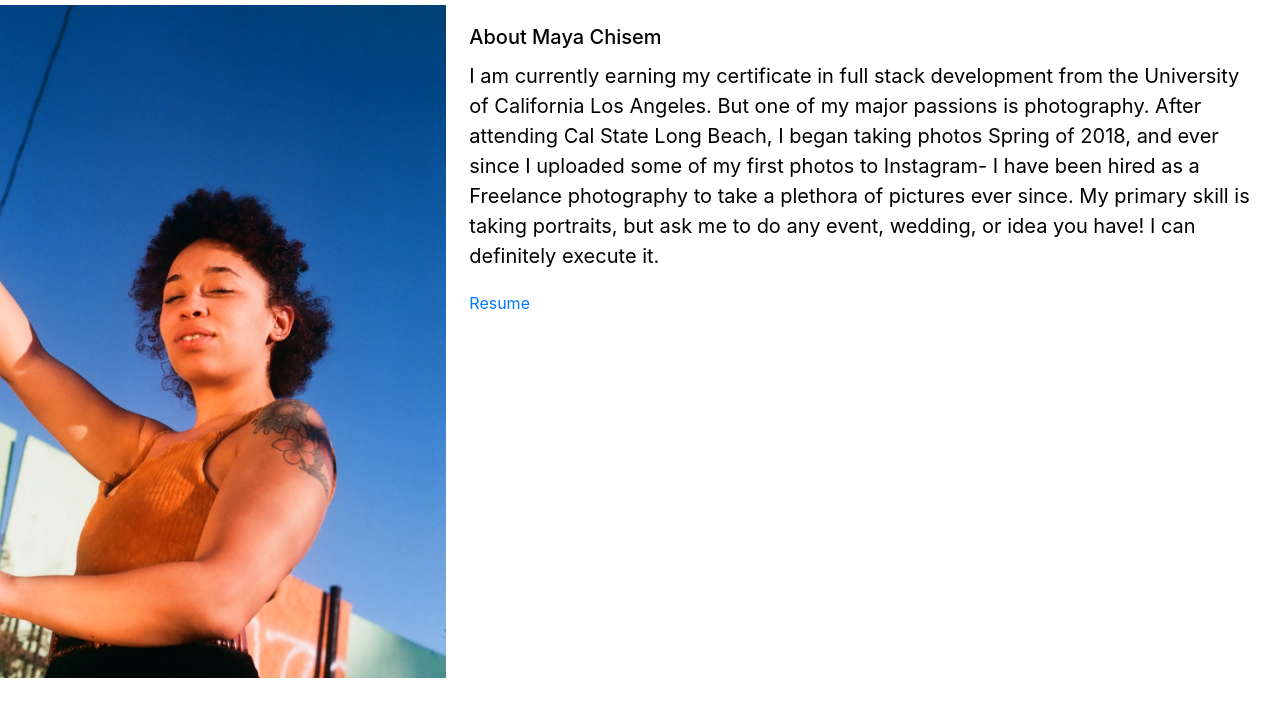
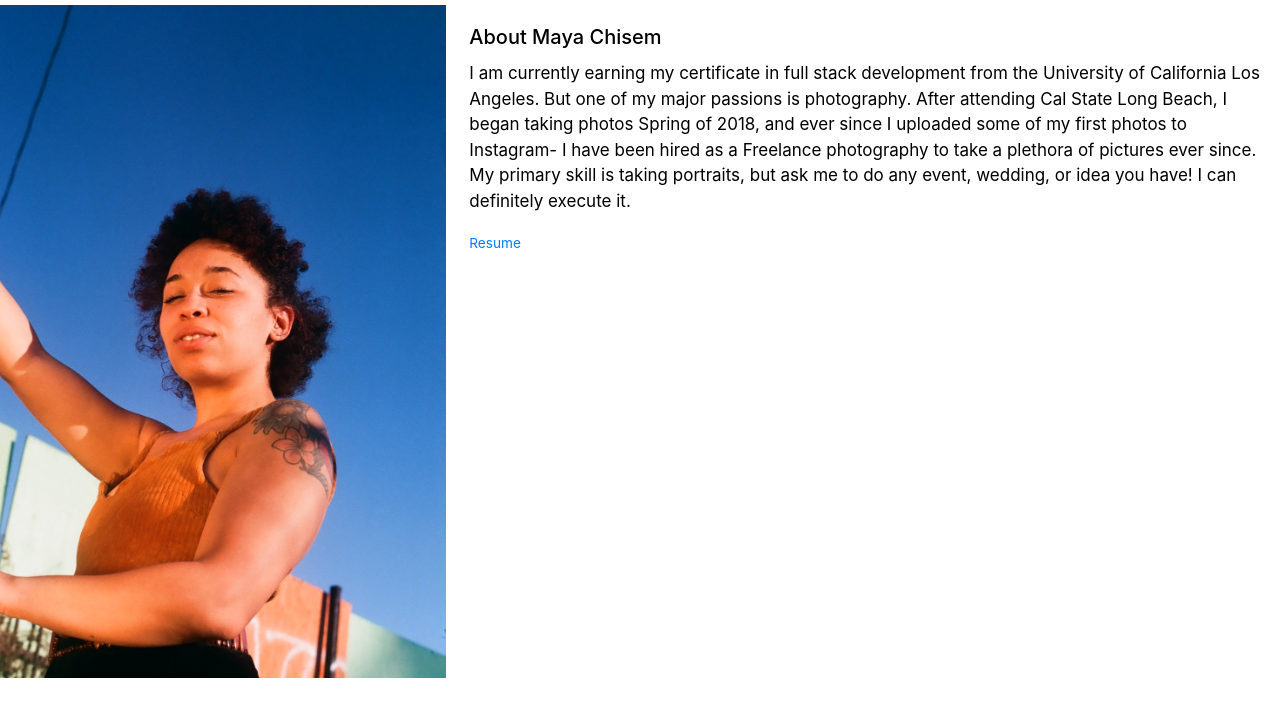
Before and after one commit to mchisem/MayaChisem, a website: page public/about.html in a window 1280 px wide. Shown: the part 67-784 px from the top of the page. Drawn offline with nearby package versions, Linux system fonts and the light colour scheme.

Commit message:
updated conact portion of the navbar

```diff
--- a/public/about.html
+++ b/public/about.html
@@ -73,14 +73,16 @@
             <a href="https://github.com/mchisem" class="fa fa-github"></a>
           </div>
           <li class="nav-item">
-            <a class="nav-link" id="contact" href="./contact.html">Contact</a>
+            <a class="nav-link" id="contact" href="mailto:chisem.maya@gmail.com">Contact</a>
           </li>
         </ul>
       </div>
     </nav>
 
+    <!------------------------------------>
     <!-- Image and text container/ card -->
-    <div class="card mb-3" style="max-width: 540px;">
+    <!------------------------------------>
+    <div class="card mb-3">
         <div class="row no-gutters">
           <div class="col-md-4">
             <img src="./images/index/me-standing-blind.JPG" class="card-img" alt="...">
--- a/public/assets/css/about.css
+++ b/public/assets/css/about.css
@@ -19,6 +19,9 @@
     color: black !important;
 }
 
+/*******************************/
+/* About Container */
+/*******************************/
 .card {
     position: absolute;
     top: 9%;
@@ -26,7 +29,7 @@
     max-width: 100% !important;
     border-radius: 0 !important;
     border: none !important;
-    font-size: 20px;
+    font-size: 17px;
 }
 
 .card-img {
@@ -39,7 +42,9 @@
 }
 
 /*******************************/
+/*******************************/
 /* media queries */
+/*******************************/
 /*******************************/
 .navbar-light .navbar-toggler {
     opacity: 1;
```
Also changed, not shown: public/alt.html (+1 -1 lines), public/architecture.html (+1 -1 lines), public/couples.html (+1 -1 lines), public/event.html (+1 -1 lines), public/index.html (+1 -1 lines), public/maternity.html (+1 -1 lines), public/portrait.html (+1 -1 lines), public/product.html (+1 -1 lines), public/wedding.html (+1 -1 lines), 1 other file.
